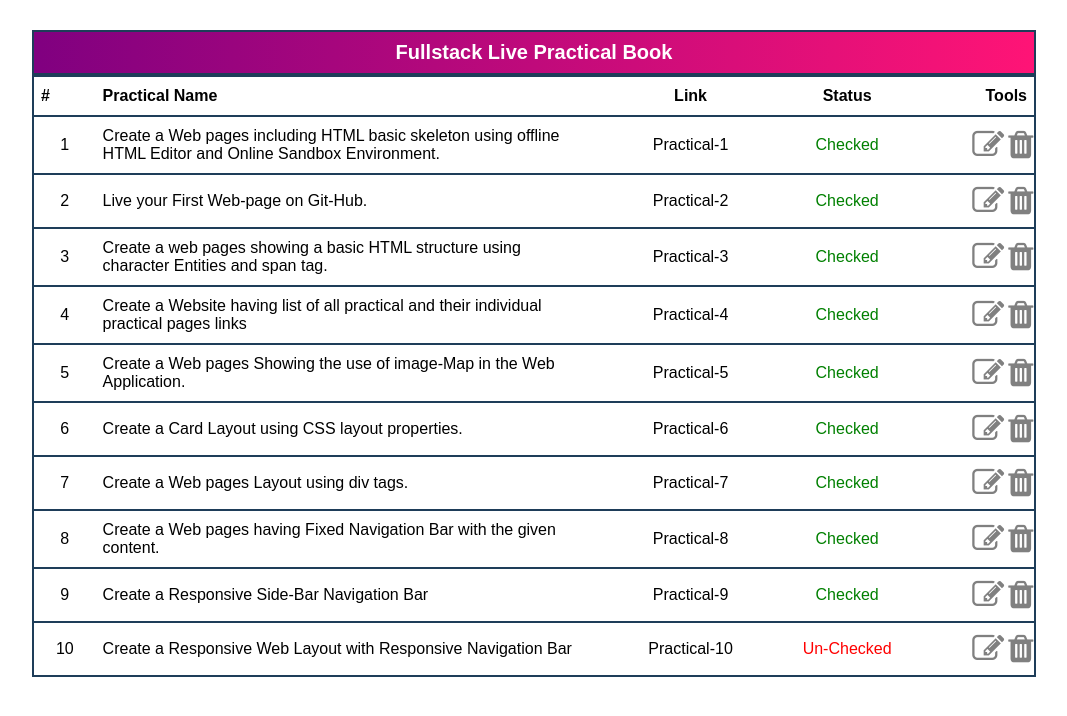
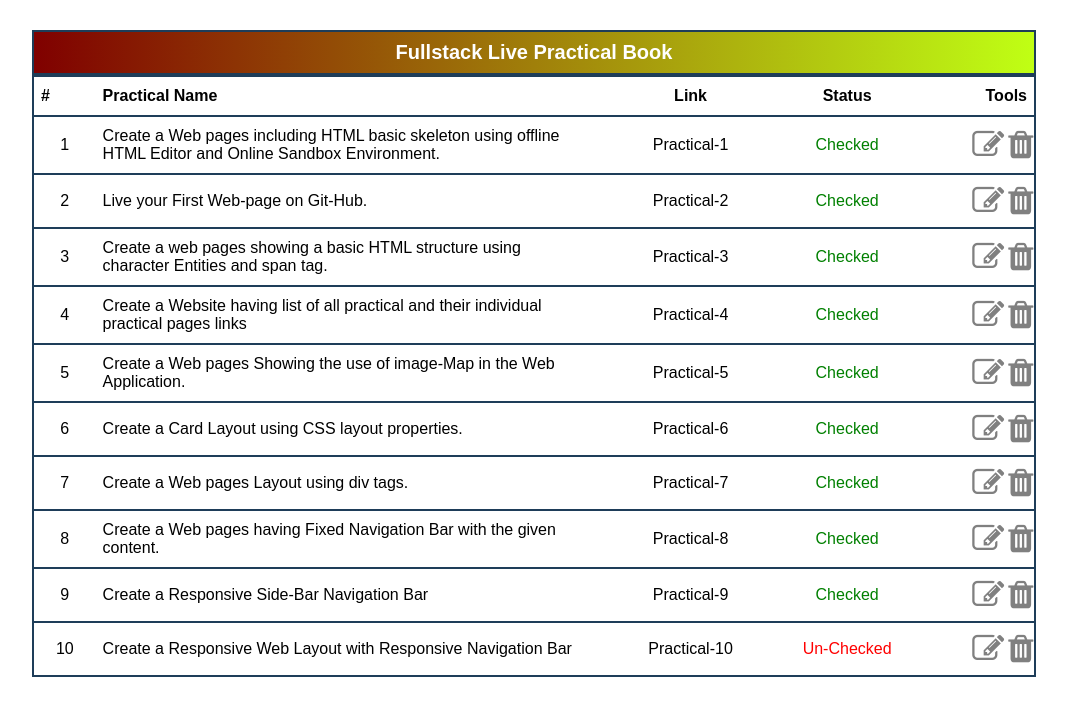
Before and after one commit to PawanPandey007/Practical-12, a plain HTML site: page index.html in a window 1280 px wide. Shown: the whole page, without its empty margins (106-1173 px from the left). Drawn offline with Linux system fonts and the light colour scheme.

Commit message:
Update style.css

```diff
--- a/css/style.css
+++ b/css/style.css
@@ -43,7 +43,7 @@ body{
     font-size: 20px;
     height: 45px;
     line-height: 40px;
-    background-image:linear-gradient(to left, rgb(255, 20, 118) ,purple) ;
+    background-image:linear-gradient(to left, rgb(192, 255, 20) ,rgb(128, 0, 0)) ;
 }
 i{
     margin-right: 4px;
```
